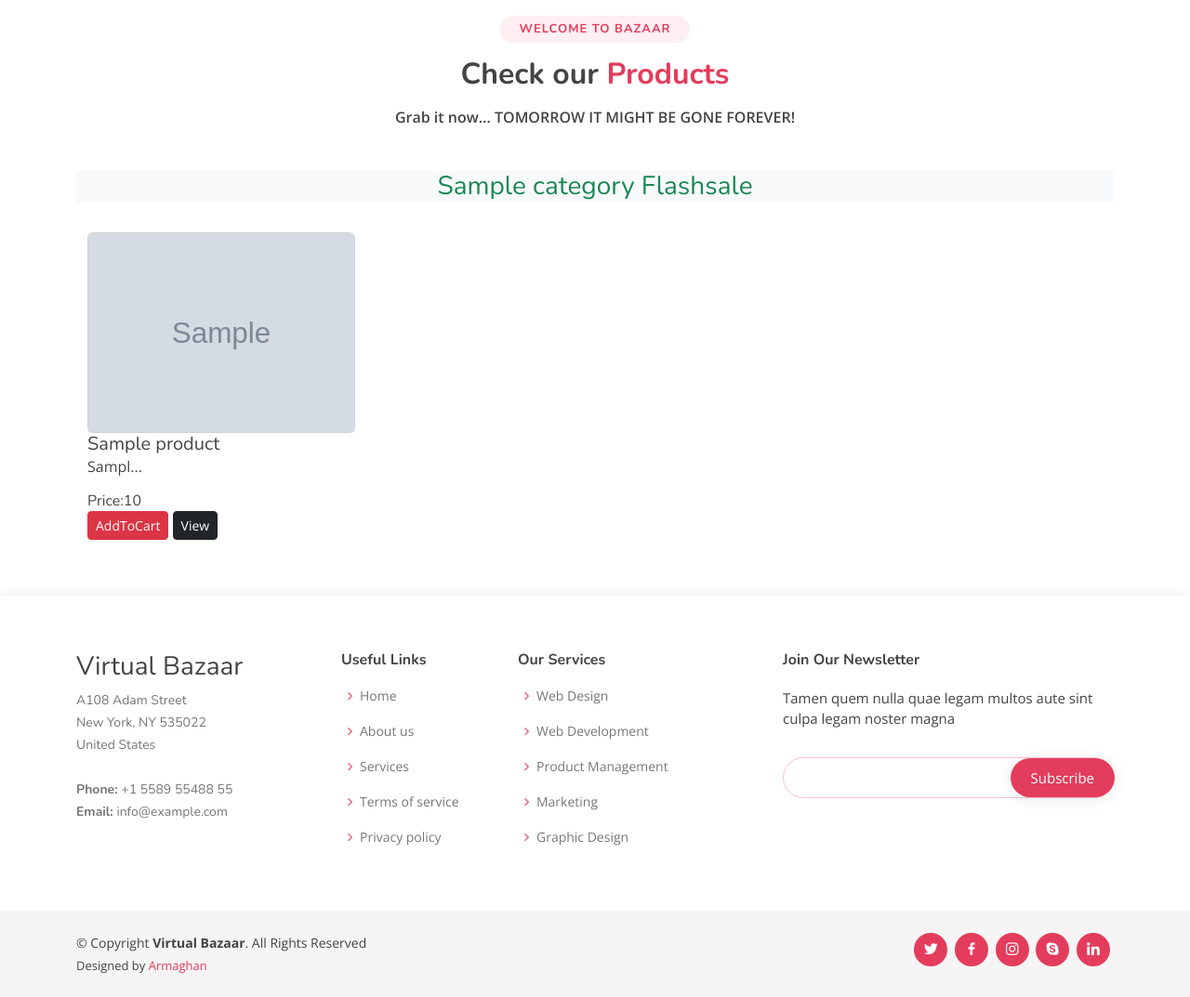
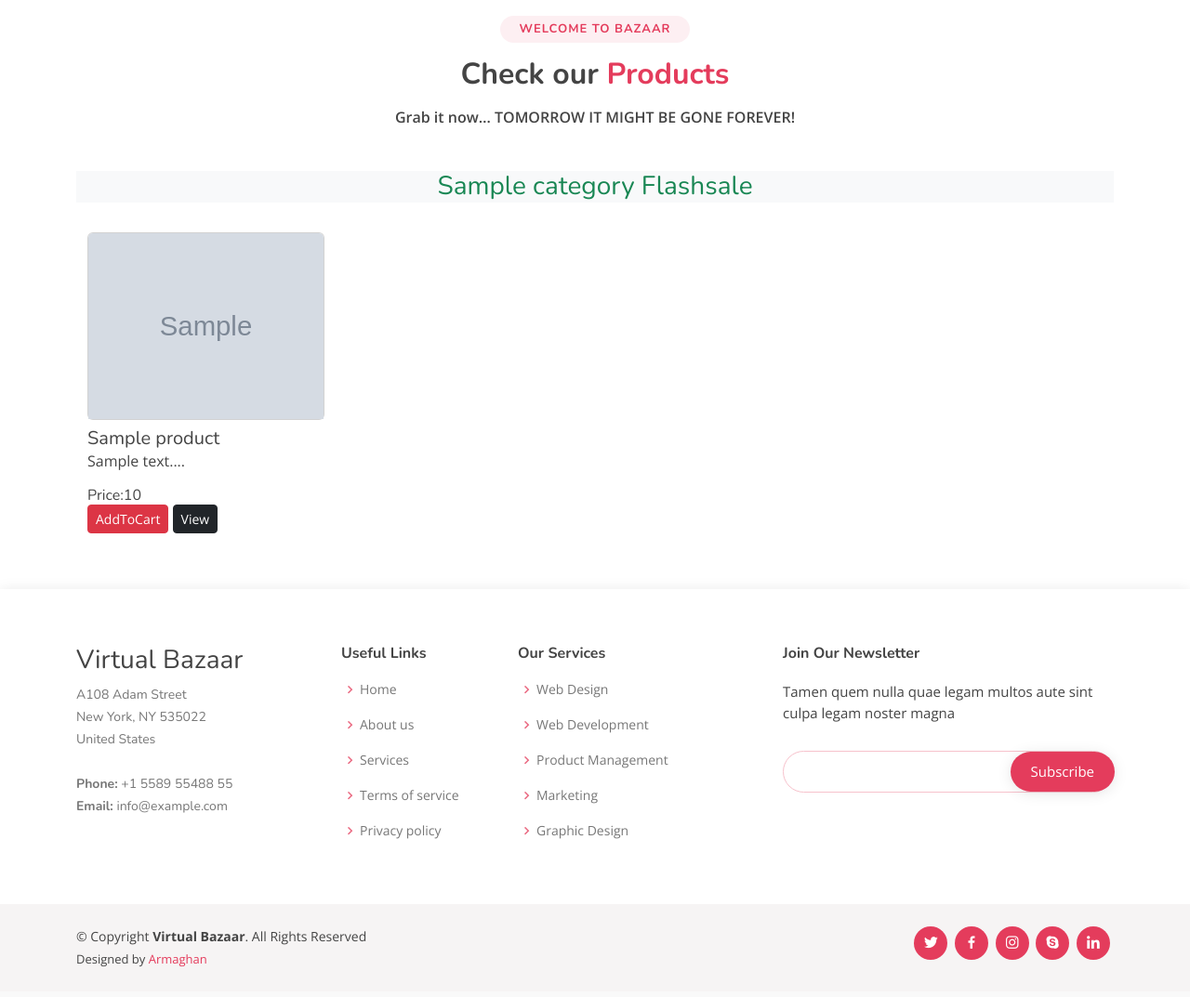
Before and after one commit to aliarmaghan/Ecommerce-Virtual-Bazaar, a Django app: template templates/index.html in a window 1280 px wide. Shown: the part 843-1916 px from the top of the page at 93% size. After the commit the page ends 1884 px from the top, so only its background shows below. Run offline with Django 4.2, Linux system fonts and the light colour scheme; the template is opened without the code that fills it: most values are stand-ins (such as "Sample title", 1, 10 or a date in 2020); grey boxes marked "Sample" are stand-in pictures; some libraries are stand-ins or nearby versions.

Commit message:
Update product section

```diff
--- a/templates/index.html
+++ b/templates/index.html
@@ -15,7 +15,7 @@
 
 {% block body %}
 {% load static %}
-<!-- ======= Portfolio Section ======= -->
+<!-- ======= Product Section ======= -->
 <section id="portfolio" class="portfolio">
   <div class="container">
 
@@ -31,12 +31,12 @@
       <div class="row">
         {% for i in product %}
           <div class="col-md-3 mt-3">
-            <div class="card" style="width: 18rem;">
-              <img src="/media/{{i.image}}" class="card-img-top" alt="not found"/>
+            <div class="card"  >
+              <img src="/media/{{i.image}}" class="card-img-top" height="200px" width="150px"alt="not found"/>
             </div>
             <div class="card-body">
-              <h5 class="card-title" id="namepr{{i.id}}">{{i.product_name}}</h5>
-              <p class="card-text">{{i.desc|slice:"0:5"}}...</p>
+              <h5 class="card-title mt-2" id="namepr{{i.id}}">{{i.product_name}}</h5>
+              <p class="card-text">{{i.desc|slice:"0:25"}}...</p>
               <h6 class="card-title">Price:<span id="pricepr{{i.id}}">{{i.price}}</span></h6>
               <span id="divpr{{i.id}}" class="divpr">
                 <button id="pr{{i.id}}" class="btn btn-danger btn-sm mt-0">AddToCart</button>
@@ -51,6 +51,6 @@
     {% endfor %}
   </div>
 </section>
-<!-- End Portfolio Section -->
+<!-- End Product Section -->
 
 {% endblock body %}
```
Also changed, not shown: db.sqlite3, media/shop/images/Apple-AirPods-2019.jpeg (added), media/shop/images/apple-airpods-max.jpg (added), media/shop/images/headph.jpg (added), media/shop/images/sonata_0EqtBR1.jpg (added), media/shop/images/sonata_sleek.jpg (added), media/shop/images/sonata_sleek_eYBVM9y.jpg (added).
